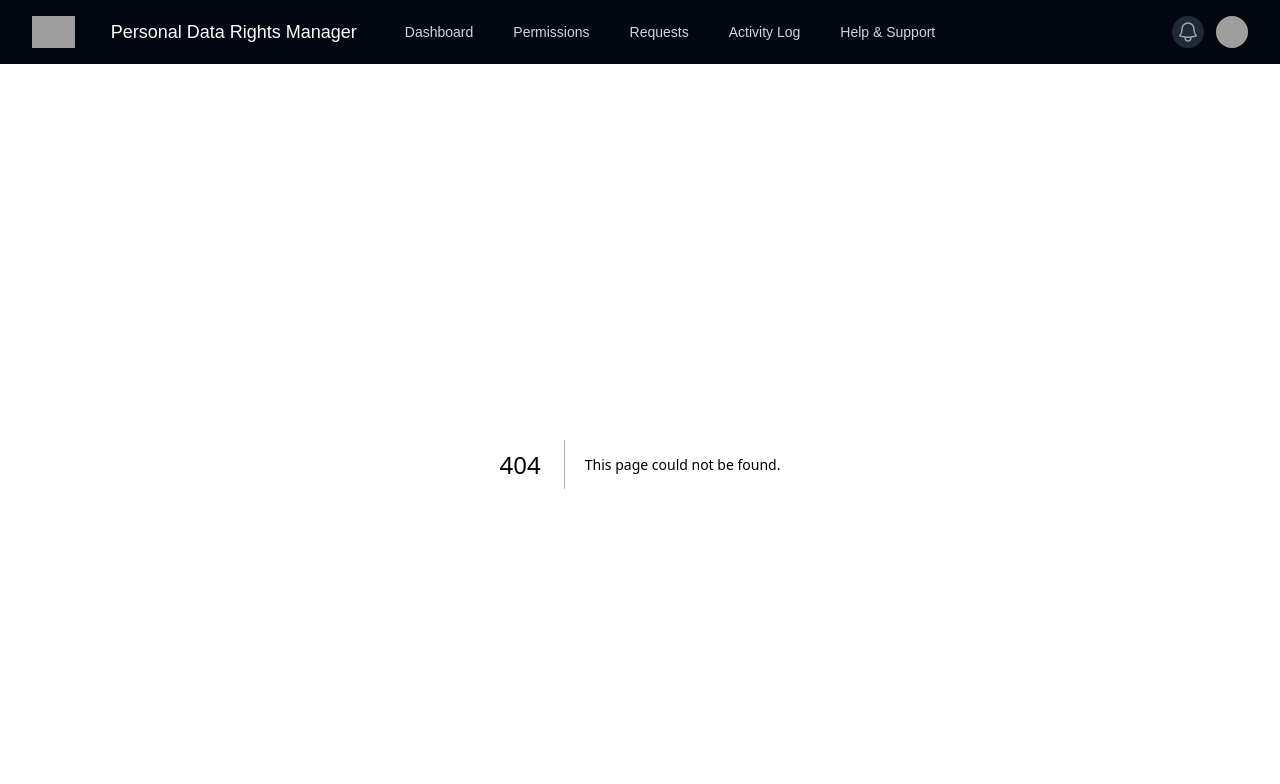
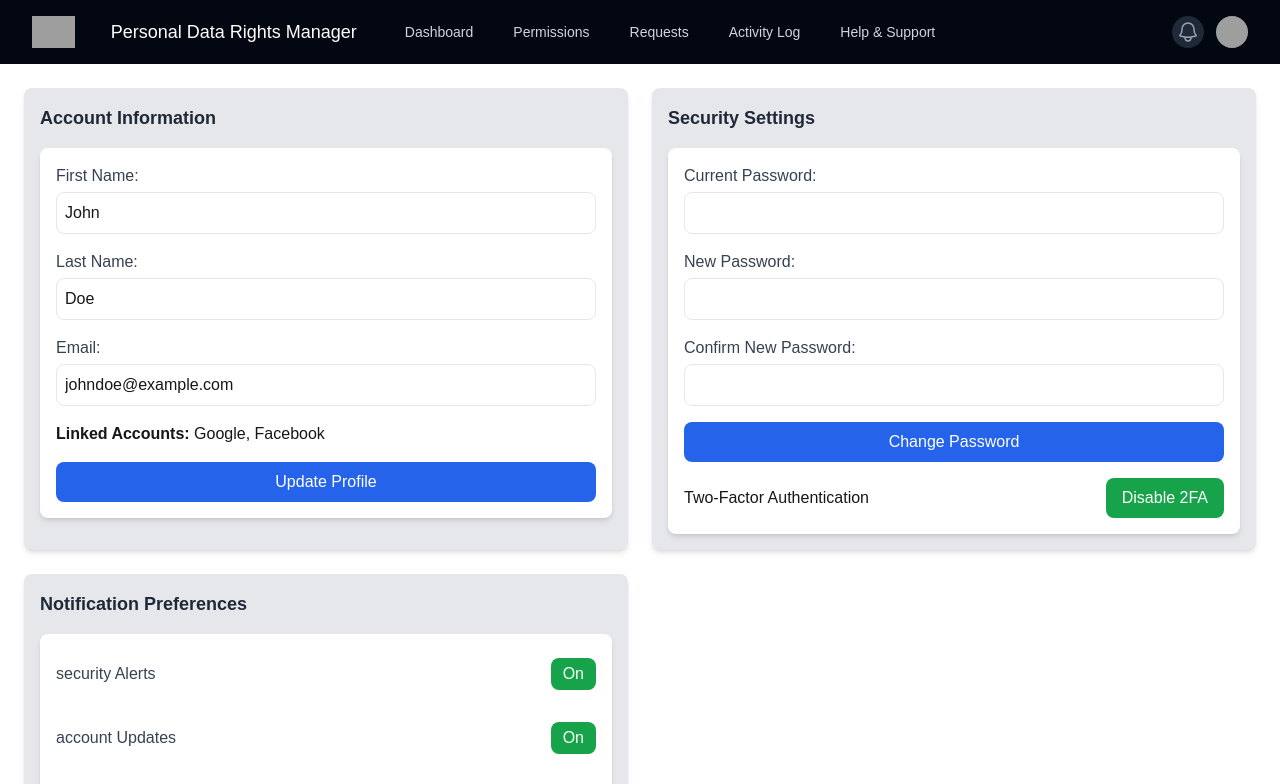
Before and after one commit to ehormozi/personal-data-rights-manager, a Next.js app: page /profile-security in a window 1280 px wide. Before the commit this address had no page. Shown: the top 784 px of the page. Built offline with nearby package versions, Linux system fonts and the light colour scheme; grey boxes are pictures that could not be loaded.

Commit message:
profile security page created

```diff
--- a/src/app/header.tsx
+++ b/src/app/header.tsx
@@ -120,7 +120,7 @@ export default function Header(props: { currentPage: string }) {
               >
                 <MenuItem>
                   <a
-                    href="#"
+                    href="/profile-security"
                     className="block px-4 py-2 text-sm text-gray-700 data-[focus]:bg-gray-100 data-[focus]:outline-none"
                   >
                     Account Settings
--- /dev/null
+++ b/src/app/profile-security/page.tsx
@@ -0,0 +1,176 @@
+'use client';
+
+import { useState } from 'react';
+import Widget from '@/components/material/widget';
+import WhiteBox from '@/components/material/white-box';
+
+export default function ProfileSecurity() {
+  // Mock user data
+  const [userData, setUserData] = useState({
+    firstName: 'John',
+    lastName: 'Doe',
+    email: 'johndoe@example.com',
+    linkedAccounts: ['Google', 'Facebook'],
+  });
+
+  const [twoFactorEnabled, setTwoFactorEnabled] = useState(true);
+  const [passwords, setPasswords] = useState({
+    currentPassword: '',
+    newPassword: '',
+    confirmNewPassword: '',
+  });
+
+  const [notificationPreferences, setNotificationPreferences] = useState<
+    Record<string, boolean>
+  >({
+    securityAlerts: true,
+    accountUpdates: true,
+    marketingEmails: false,
+    activitySummaries: true,
+  });
+
+  const handleChange = (e: { target: { name: any; value: any } }) => {
+    const { name, value } = e.target;
+    setUserData((prevData) => ({ ...prevData, [name]: value }));
+  };
+
+  const handlePasswordChange = (e: { target: { name: any; value: any } }) => {
+    const { name, value } = e.target;
+    setPasswords((prevPasswords) => ({ ...prevPasswords, [name]: value }));
+  };
+
+  const toggleNotification = (category: string) => {
+    setNotificationPreferences((prev: Record<string, boolean>) => ({
+      ...prev,
+      [category]: !prev[category],
+    }));
+  };
+
+  const handleUpdate = () => {
+    console.log('Updated User Data:', userData);
+  };
+
+  return (
+    <div className="p-6 grid grid-cols-2 gap-6">
+      {/* Account Information */}
+      <Widget title="Account Information">
+        <WhiteBox className="p-4 space-y-4">
+          <label className="block">
+            <span className="text-gray-700 font-medium">First Name:</span>
+            <input
+              type="text"
+              name="firstName"
+              value={userData.firstName}
+              onChange={handleChange}
+              className="w-full mt-1 p-2 border rounded-lg"
+            />
+          </label>
+          <label className="block">
+            <span className="text-gray-700 font-medium">Last Name:</span>
+            <input
+              type="text"
+              name="lastName"
+              value={userData.lastName}
+              onChange={handleChange}
+              className="w-full mt-1 p-2 border rounded-lg"
+            />
+          </label>
+          <label className="block">
+            <span className="text-gray-700 font-medium">Email:</span>
+            <input
+              type="email"
+              name="email"
+              value={userData.email}
+              onChange={handleChange}
+              className="w-full mt-1 p-2 border rounded-lg"
+            />
+          </label>
+          <p>
+            <strong>Linked Accounts:</strong>{' '}
+            {userData.linkedAccounts.join(', ')}
+          </p>
+          <button
+            onClick={handleUpdate}
+            className="w-full py-2 px-4 bg-blue-600 text-white rounded-lg hover:bg-blue-700 mt-4"
+          >
+            Update Profile
+          </button>
+        </WhiteBox>
+      </Widget>
+
+      {/* Security Settings */}
+      <Widget title="Security Settings">
+        <WhiteBox className="p-4 space-y-4">
+          <label className="block">
+            <span className="text-gray-700 font-medium">Current Password:</span>
+            <input
+              type="password"
+              name="currentPassword"
+              value={passwords.currentPassword}
+              onChange={handlePasswordChange}
+              className="w-full mt-1 p-2 border rounded-lg"
+            />
+          </label>
+          <label className="block">
+            <span className="text-gray-700 font-medium">New Password:</span>
+            <input
+              type="password"
+              name="newPassword"
+              value={passwords.newPassword}
+              onChange={handlePasswordChange}
+              className="w-full mt-1 p-2 border rounded-lg"
+            />
+          </label>
+          <label className="block">
+            <span className="text-gray-700 font-medium">
+              Confirm New Password:
+            </span>
+            <input
+              type="password"
+              name="confirmNewPassword"
+              value={passwords.confirmNewPassword}
+              onChange={handlePasswordChange}
+              className="w-full mt-1 p-2 border rounded-lg"
+            />
+          </label>
+          <button className="w-full py-2 px-4 bg-blue-600 text-white rounded-lg hover:bg-blue-700">
+            Change Password
+          </button>
+          <div className="flex justify-between items-center">
+            <span>Two-Factor Authentication</span>
+            <button
+              className={`py-2 px-4 rounded-lg ${twoFactorEnabled ? 'bg-green-600 hover:bg-green-700' : 'bg-red-600 hover:bg-red-700'} text-white`}
+              onClick={() => setTwoFactorEnabled(!twoFactorEnabled)}
+            >
+              {twoFactorEnabled ? 'Disable' : 'Enable'} 2FA
+            </button>
+          </div>
+        </WhiteBox>
+      </Widget>
+
+      {/* Notification Preferences */}
+      <Widget title="Notification Preferences">
+        <WhiteBox className="p-4 space-y-4">
+          {Object.entries(notificationPreferences).map(
+            ([category, enabled]) => (
+              <div
+                key={category}
+                className="flex justify-between items-center py-2"
+              >
+                <span className="text-gray-700">
+                  {category.replace(/([A-Z])/g, ' $1').trim()}
+                </span>
+                <button
+                  className={`py-1 px-3 rounded-lg text-white ${enabled ? 'bg-green-600 hover:bg-green-700' : 'bg-red-600 hover:bg-red-700'}`}
+                  onClick={() => toggleNotification(category)}
+                >
+                  {enabled ? 'On' : 'Off'}
+                </button>
+              </div>
+            ),
+          )}
+        </WhiteBox>
+      </Widget>
+    </div>
+  );
+}
```
